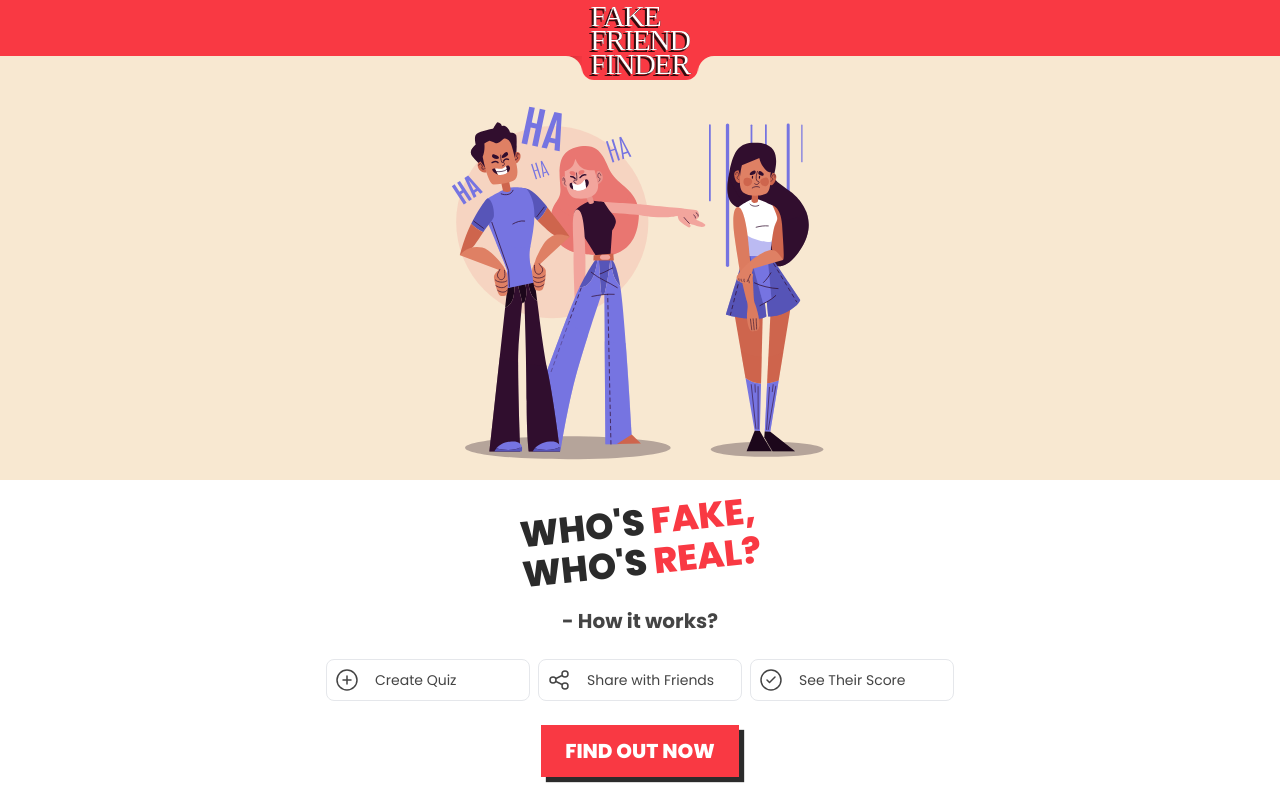
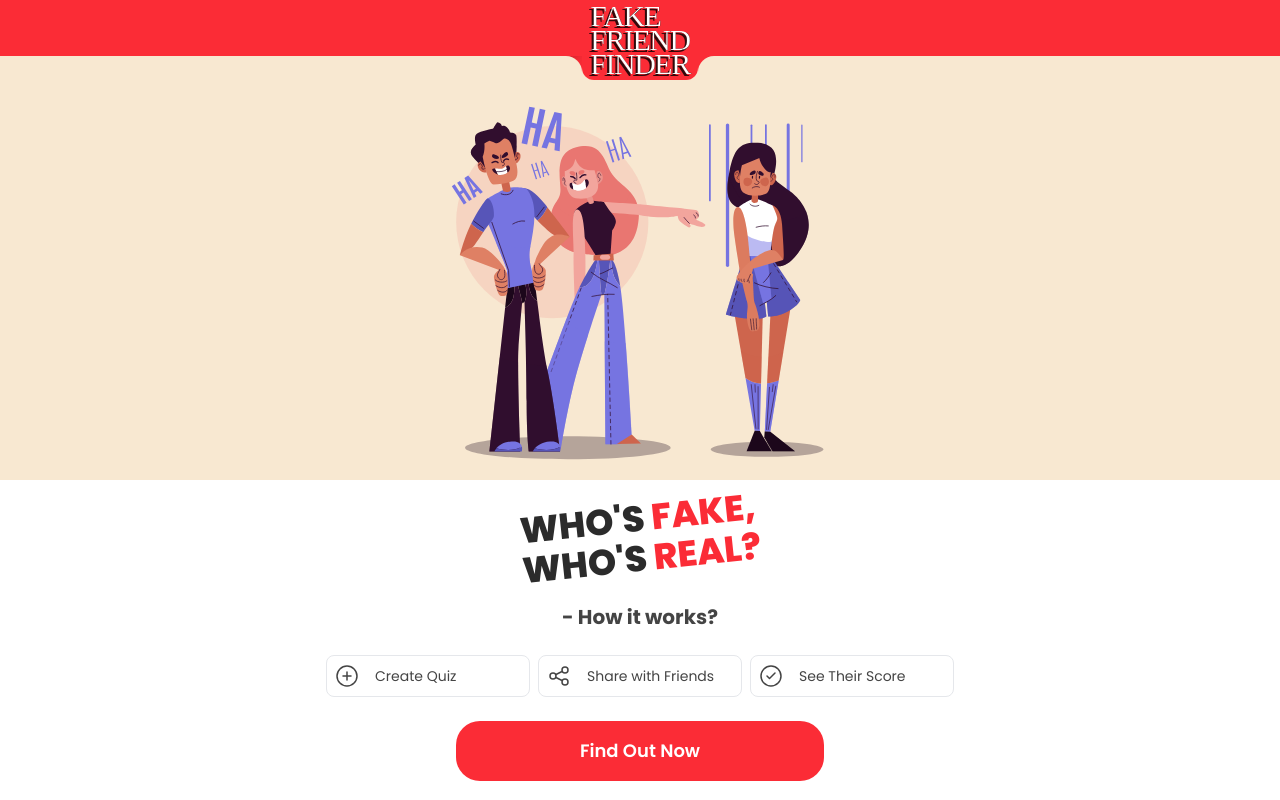
Before and after one commit to naive-nikhil/fakefriendfinder, a React (Vite) app in the folder frontend/: page / in a window 1280 px wide. Built offline with nearby package versions, Linux system fonts and the light colour scheme; a web font is replaced by a local one.

Commit message:
made ui of home route

```diff
--- a/frontend/src/components/Navbar.jsx
+++ b/frontend/src/components/Navbar.jsx
@@ -1,18 +1,18 @@
 const Navbar = () => {
   return (
     <div className="flex relative w-full overflow-hidden bg-[#f8e8d1]">
-      <div className="w-full bg-[#f93943]">
+      <div className="w-full bg-red-500">
         <div className="h-14 shadow-lg"></div>
         <div className="h-full bg-[#F8E8D1] rounded-tr-2xl"></div>
       </div>
-      <div className="text-freckle flex items-center text-3xl/6 rounded-b-xl py-1 h-fit tracking-tighter [-webkit-text-stroke:0.2px_black] px-2 bg-[#f93943] w-fit text-white [text-shadow:_-2px_2px_0_rgb(0_0_0_/_0.8)]">
+      <div className="text-freckle flex items-center text-3xl/6 rounded-b-xl py-1 h-fit tracking-tighter [-webkit-text-stroke:0.2px_black] px-2 bg-red-500 w-fit text-white [text-shadow:_-2px_2px_0_rgb(0_0_0_/_0.8)]">
         FAKE
         <br />
         FRIEND
         <br />
         FINDER
       </div>
-      <div className="w-full bg-[#f93943]">
+      <div className="w-full bg-red-500">
         <div className="h-14"></div>
         <div className="h-full bg-[#F8E8D1] rounded-tl-2xl"></div>
       </div>
--- a/frontend/src/pages/Home.jsx
+++ b/frontend/src/pages/Home.jsx
@@ -10,14 +10,14 @@ const Home = () => {
             <img src="/home.svg" alt="" />
           </div>
         </div>
-        <div className="flex flex-col items-center justify-center bg-white w-full h-full gap-2">
+        <div className="flex flex-col items-center justify-center bg-white max-w-[400px] w-full h-full gap-2 p-4">
           <h1 className="text-4xl font-extrabold text-center uppercase -rotate-6">
             who's{" "}
-            <span className="text-[#f93943]">
+            <span className="text-red-500">
               fake,
               <br />
             </span>{" "}
-            who's <span className="text-[#f93943]">real?</span>
+            who's <span className="text-red-500">real?</span>
           </h1>
           <h2 className=" text-[#444] font-bold text-xl mt-4">
             - How it works?
@@ -96,8 +96,8 @@ const Home = () => {
               <p className="text-[#444]">See Their Score</p>
             </div>
           </div>
-          <Link to={"/user/name"}>
-            <button className="bg-[#f93943] font-extrabold shadow-[5px_5px_1px_#2b2b2b] hover:-translate-y-1 hover:shadow-[10px_10px_1px_#2b2b2b] text-white text-xl px-6 py-3 hover:bg-red-600 transition duration-300 ease-in-out uppercase">
+          <Link to={"/user/name"} className="w-full">
+            <button className="p-4 bg-red-500 hover:bg-red-600 outline-0 w-full rounded-3xl text-white font-semibold text-lg">
               Find Out Now
             </button>
           </Link>
--- a/frontend/src/pages/Name.jsx
+++ b/frontend/src/pages/Name.jsx
@@ -7,12 +7,12 @@ const Name = () => {
       <div className="flex flex-col gap-2 justify-center items-center max-w-[400px] w-full h-full mx-auto mt-[-80px]">
         <h1 className="text-5xl">😄</h1>
         <h2 className="text-xl font-bold">
-          What's your <span className="text-[#f93943]">name?</span>
+          What's your <span className="text-red-500">name?</span>
         </h2>
-        <InputWithCharacterCount maxLength={15} placeholder="name..."/>
+        <InputWithCharacterCount maxLength={15} placeholder="name..." />
         <button
           type="submit"
-          className="p-4 bg-[#f93943] w-full rounded-3xl text-white font-semibold text-lg"
+          className="p-4 bg-red-500 hover:bg-red-600 outline-0 w-full rounded-3xl text-white font-semibold text-lg"
         >
           Continue
         </button>
```
